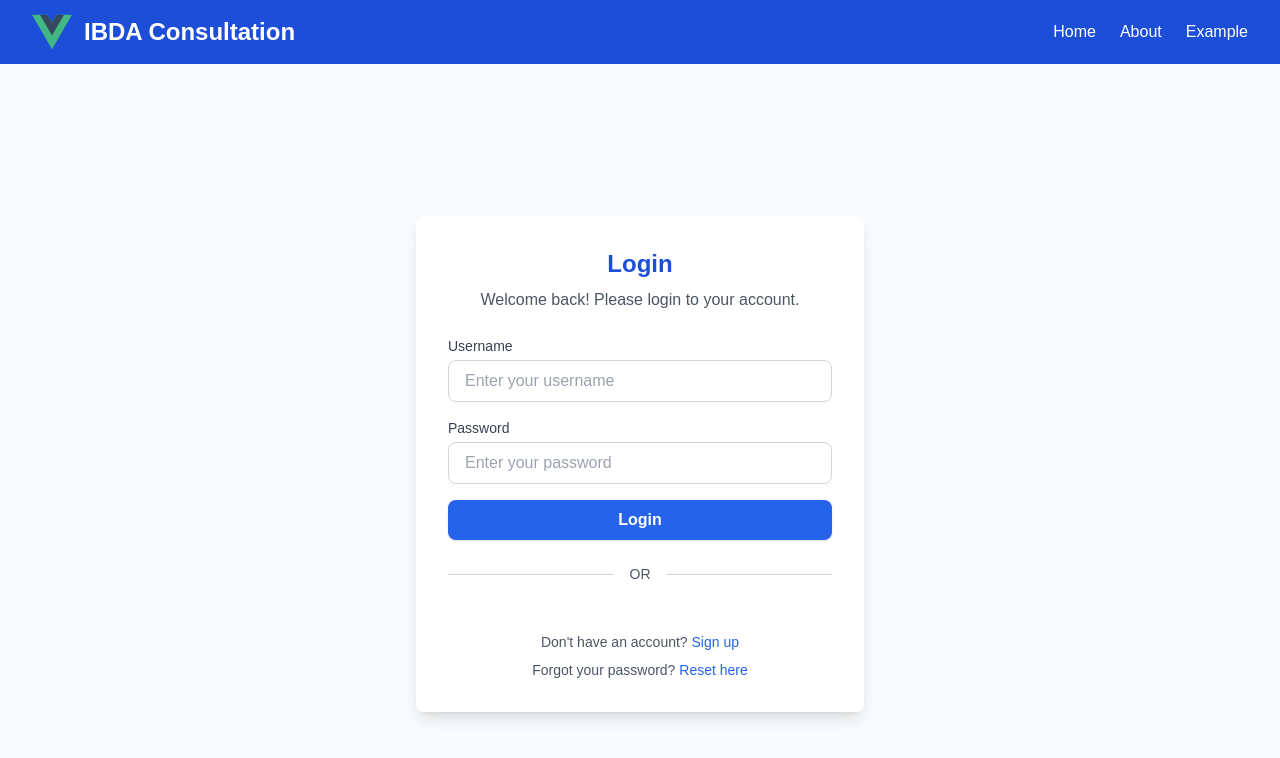
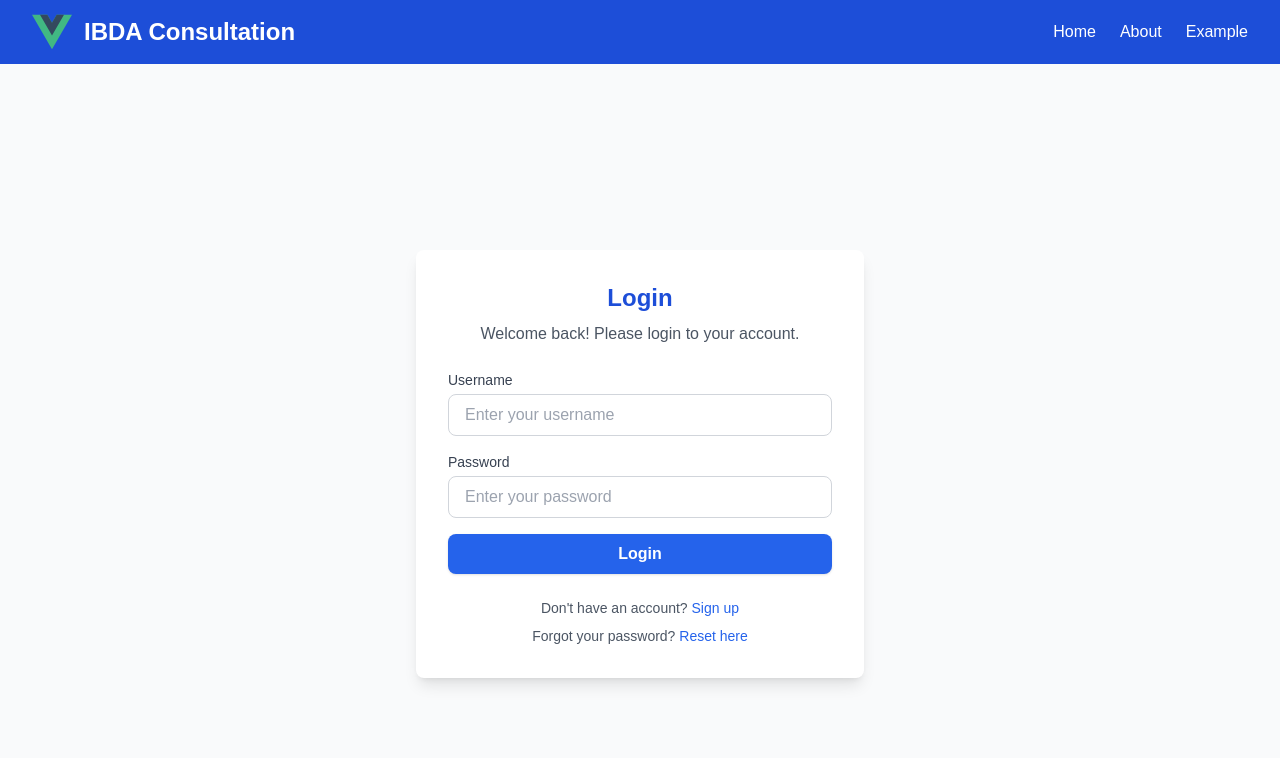
Before and after one commit to 6ill/expense-tracker-vue, a Vue app in the folder client/: page / in a window 1280 px wide. Shown: the top 758 px of the page. Built offline with nearby package versions, Linux system fonts and the light colour scheme.

Commit message:
benerin loginView

```diff
--- a/client/src/components/LoginTemplate.vue
+++ /dev/null
@@ -1,88 +0,0 @@
-<template>
-  <div class="flex items-center justify-center min-h-screen bg-gray-50">
-    <div class="bg-white shadow-lg rounded-lg p-8 max-w-md w-full">
-      <h1 class="text-2xl font-bold text-center text-blue-700">{{ title }}</h1>
-      <p class="text-center text-gray-600 mt-2">{{ description }}</p>
-
-      <form class="mt-6 space-y-4" @submit.prevent="handleLogin">
-        <div>
-          <label for="username" class="block text-sm font-medium text-gray-700">Username</label>
-          <input
-            type="text"
-            id="username"
-            v-model="username"
-            placeholder="Enter your username"
-            class="w-full mt-1 px-4 py-2 border border-gray-300 rounded-lg focus:ring-2 focus:ring-blue-600 focus:outline-none"
-            required
-          />
-        </div>
-        <div>
-          <label for="password" class="block text-sm font-medium text-gray-700">Password</label>
-          <input
-            type="password"
-            id="password"
-            v-model="password"
-            placeholder="Enter your password"
-            class="w-full mt-1 px-4 py-2 border border-gray-300 rounded-lg focus:ring-2 focus:ring-blue-600 focus:outline-none"
-            required
-          />
-        </div>
-        <button
-          type="submit"
-          class="w-full bg-blue-600 text-white font-bold py-2 px-4 rounded-lg shadow hover:bg-blue-700 focus:outline-none focus:ring-2 focus:ring-blue-600"
-        >
-          {{ submitButtonText }}
-        </button>
-      </form>
-
-      <div class="flex items-center justify-center mt-6">
-        <hr class="w-full border-gray-300" />
-        <span class="px-4 text-sm text-gray-600">OR</span>
-        <hr class="w-full border-gray-300" />
-      </div>
-
-      <div class="flex flex-col mt-6 space-y-4">
-        <slot name="social-buttons"></slot>
-      </div>
-
-      <div class="mt-6 text-center">
-        <slot name="footer-links"></slot>
-      </div>
-    </div>
-  </div>
-</template>
-
-<script>
-export default {
-  props: {
-    title: {
-      type: String,
-      default: 'Login'
-    },
-    description: {
-      type: String,
-      default: 'Welcome back! Please login to your account.'
-    },
-    submitButtonText: {
-      type: String,
-      default: 'Login'
-    }
-  },
-  data() {
-    return {
-      email: '',
-      password: ''
-    };
-  },
-  methods: {
-    handleLogin() {
-      // Placeholder for login logic
-      if (this.email && this.password) {
-        alert(`Logging in with: \nEmail: ${this.email}\nPassword: ${this.password}`);
-      } else {
-        alert('Please fill in all fields.');
-      }
-    }
-  }
-};
-</script>
--- a/client/src/views/LoginView.vue
+++ b/client/src/views/LoginView.vue
@@ -1,11 +1,41 @@
 <template>
-  <LoginTemplate
-    :title="'Login'"
-    :description="'Welcome back! Please login to your account.'"
-    :submitButtonText="'Login'"
+  <div class="flex items-center justify-center min-h-screen bg-gray-50">
+    <div class="bg-white shadow-lg rounded-lg p-8 max-w-md w-full">
+      <h1 class="text-2xl font-bold text-center text-blue-700">Login</h1>
+      <p class="text-center text-gray-600 mt-2">Welcome back! Please login to your account.</p>
+
+      <form class="mt-6 space-y-4" @submit.prevent="handleLogin">
+        <div>
+          <label for="username" class="block text-sm font-medium text-gray-700">Username</label>
+          <input
+            type="text"
+            id="username"
+            v-model="username"
+            placeholder="Enter your username"
+            class="w-full mt-1 px-4 py-2 border border-gray-300 rounded-lg focus:ring-2 focus:ring-blue-600 focus:outline-none"
+            required
+          />
+        </div>
+        <div>
+          <label for="password" class="block text-sm font-medium text-gray-700">Password</label>
+          <input
+            type="password"
+            id="password"
+            v-model="password"
+            placeholder="Enter your password"
+            class="w-full mt-1 px-4 py-2 border border-gray-300 rounded-lg focus:ring-2 focus:ring-blue-600 focus:outline-none"
+            required
+          />
+        </div>
+        <button
+          type="submit"
+          class="w-full bg-blue-600 text-white font-bold py-2 px-4 rounded-lg shadow hover:bg-blue-700 focus:outline-none focus:ring-2 focus:ring-blue-600"
         >
-    <template #footer-links>
-      <!-- Footer Links -->
+          Login
+        </button>
+      </form>
+
+      <div class="mt-6 text-center">
         <p class="text-sm text-gray-600">
           Don't have an account?
           <a href="/register" class="text-blue-600 hover:underline">Sign up</a>
@@ -14,38 +44,59 @@
           Forgot your password?
           <a href="/reset-password" class="text-blue-600 hover:underline">Reset here</a>
         </p>
-    </template>
-  </LoginTemplate>
+      </div>
+    </div>
+  </div>
 </template>
 
 <script>
-import LoginTemplate from '@/components/LoginTemplate.vue';
+import apiClient from '../../apiClient';
 
 export default {
-  components: {
-    LoginTemplate
-  },
   data() {
     return {
-      email: '',
-      password: ''
+      username: '',
+      password: '',
+      isSubmitting: false
     };
   },
   methods: {
-    handleLogin() {
-      // Placeholder for login logic
-      if (this.email && this.password) {
-        alert(`Logging in with: \nEmail: ${this.email}\nPassword: ${this.password}`);
-      } else {
-        alert('Please fill in all fields.');
+    async handleLogin() {
+      if (this.isSubmitting) {
+        console.log('handleLogin already in progress');
+        return;
+      }
+      this.isSubmitting = true;
+      console.log('handleLogin called');
+      try {
+        const response = await apiClient.post('/users/login', {
+          username: this.username,
+          password: this.password
+        });
+        alert(response.data.message);
+        if (response.data.status === 'success') {
+          // Redirect to another page or perform other actions
+        }
+      } catch (error) {
+        console.error('Login error:', error);
+        alert('Login failed. Please try again.');
+      } finally {
+        this.isSubmitting = false;
       }
     }
   }
 };
 </script>
 
-<style>
+<style scoped>
 body {
   font-family: 'Arial', sans-serif;
+  background-color: #f0f4f8;
+  margin: 0;
+  padding: 0;
+  min-height: 100vh;
+  display: flex;
+  justify-content: center;
+  align-items: center;
 }
 </style>
--- a/client/src/views/RegisterView.vue
+++ b/client/src/views/RegisterView.vue
@@ -8,7 +8,7 @@
     <template #footer-links>
       <p class="text-sm text-gray-600">
         Already have an account?
-        <a href="/login" class="text-blue-600 hover:underline">Login</a>
+        <a href="/" class="text-blue-600 hover:underline">Login</a>
       </p>
     </template>
   </RegisterTemplate>
```
Lines whose indentation alone changed are shown as unchanged.
